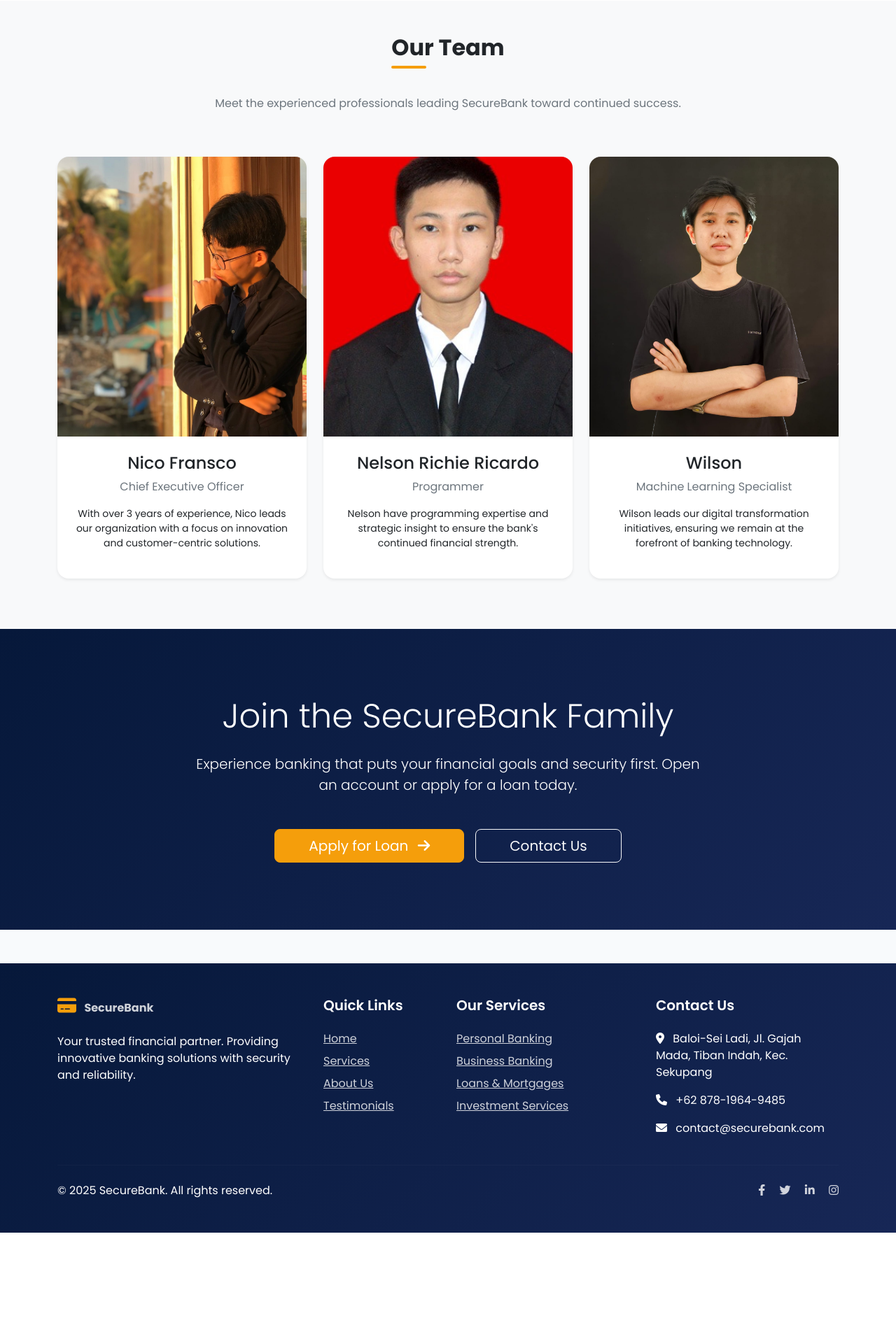
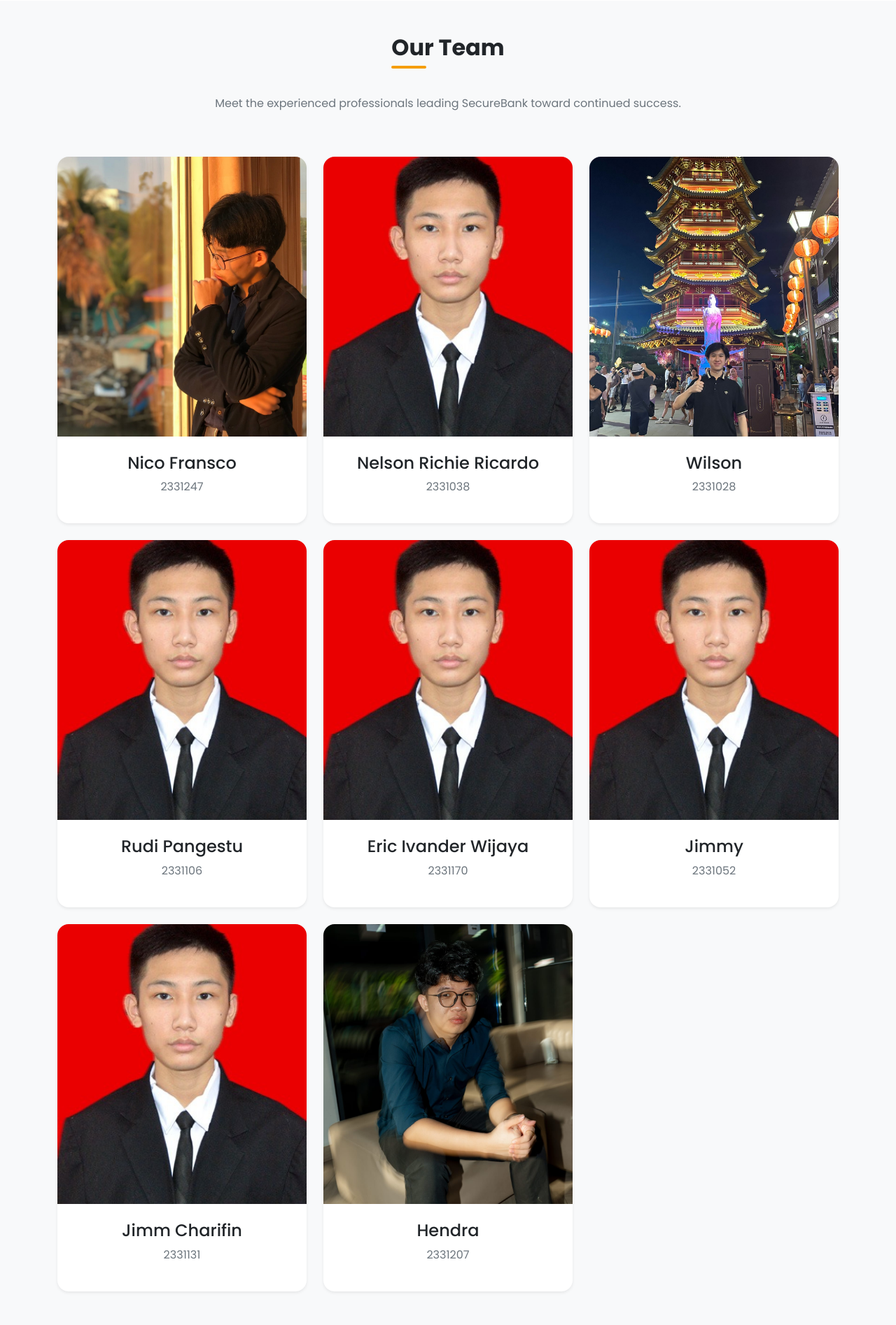
Before and after one commit to RudiPangestu/LoanAPP, a Django app: page /about/ in a window 1280 px wide. Shown: the part 2220-4114 px from the top of the page at 70% size. Before the commit the page ends 3982 px from the top, so only its background shows below. Run offline with Django 4.2, Linux system fonts and the light colour scheme; parts of the project's set-up code (start-up, migrations or seed data) failed here and were passed over.

Commit message:
perbaiki team

```diff
--- a/bank/templates/bank/about.html
+++ b/bank/templates/bank/about.html
@@ -122,8 +122,7 @@
                     <img src="{% static 'bank/NICO.jpeg' %}" class="card-img-top" alt="NICO" style="height: 400px; object-fit: cover;">
                     <div class="card-body text-center p-4">
                         <h4>Nico Fransco </h4>
-                        <p class="text-muted mb-3">Chief Executive Officer</p>
-                        <p class="small">With over 3 years of experience, Nico leads our organization with a focus on innovation and customer-centric solutions.</p>
+                        <p class="text-muted mb-3">2331247</p>
                     </div>
                 </div>
             </div>
@@ -133,22 +132,74 @@
                     <img src="{% static 'bank/NELSON.jpeg' %}" class="card-img-top" alt="Nelson" style="height: 400px; object-fit: cover;">
                     <div class="card-body text-center p-4">
                         <h4>Nelson Richie Ricardo</h4>
-                        <p class="text-muted mb-3">Programmer</p>
-                        <p class="small">Nelson have programming expertise and strategic insight to ensure the bank's continued financial strength.</p>
+                        <p class="text-muted mb-3">2331038 </p>
                     </div>
                 </div>
             </div>
 
             <div class="col-md-4 mb-4">
                 <div class="card border-0 shadow-sm">
-                    <img src="{% static 'bank/WILSON.jpeg' %}" class="card-img-top" alt="WILSON" style="height: 400px; object-fit: cover;">
+                    <img src="{% static 'bank/Wilson.jfif' %}" class="card-img-top" alt="WILSON" style="height: 400px; object-fit: cover;">
                     <div class="card-body text-center p-4">
                         <h4>Wilson</h4>
-                        <p class="text-muted mb-3">Machine Learning Specialist</p>
-                        <p class="small">Wilson leads our digital transformation initiatives, ensuring we remain at the forefront of banking technology.</p>
+                        <p class="text-muted mb-3">2331028 </p>
                     </div>
                 </div>
             </div>
+
+            <div class="col-md-4 mb-4">
+                <div class="card border-0 shadow-sm">
+                    <img src="{% static 'bank/NELSON.jpeg' %}" class="card-img-top" alt="Nelson" style="height: 400px; object-fit: cover;">
+                    <div class="card-body text-center p-4">
+                        <h4>Rudi Pangestu</h4>
+                        <p class="text-muted mb-3">2331106 </p>
+                        </div>
+                </div>
+            </div>
+
+
+            <div class="col-md-4 mb-4">
+                <div class="card border-0 shadow-sm">
+                    <img src="{% static 'bank/NELSON.jpeg' %}" class="card-img-top" alt="Nelson" style="height: 400px; object-fit: cover;">
+                    <div class="card-body text-center p-4">
+                        <h4>Eric Ivander Wijaya</h4>
+                        <p class="text-muted mb-3">2331170 </p>
+                    </div>
+                </div>
+            </div>
+
+
+            <div class="col-md-4 mb-4">
+                <div class="card border-0 shadow-sm">
+                    <img src="{% static 'bank/NELSON.jpeg' %}" class="card-img-top" alt="Nelson" style="height: 400px; object-fit: cover;">
+                    <div class="card-body text-center p-4">
+                        <h4>Jimmy</h4>
+                        <p class="text-muted mb-3">2331052</p>
+                    </div>
+                </div>
+            </div>
+
+            <div class="col-md-4 mb-4">
+                <div class="card border-0 shadow-sm">
+                    <img src="{% static 'bank/NELSON.jpeg' %}" class="card-img-top" alt="Nelson" style="height: 400px; object-fit: cover;">
+                    <div class="card-body text-center p-4">
+                        <h4>Jimm Charifin</h4>
+                        <p class="text-muted mb-3">2331131</p>
+                    </div>
+                </div>
+            </div>
+
+            <div class="col-md-4 mb-4">
+                <div class="card border-0 shadow-sm">
+                    <img src="{% static 'bank/Hendra.jfif' %}" class="card-img-top" alt="Nelson" style="height: 400px; object-fit: cover;">
+                    <div class="card-body text-center p-4">
+                        <h4>Hendra</h4>
+                        <p class="text-muted mb-3">2331207</p>
+                    </div>
+                </div>
+            </div>
+
+
         </div>
     </div>
 </section>
```
Also changed, not shown: bank/static/bank/Hendra.jfif (added), bank/static/bank/WILSON.jpeg (deleted), bank/static/bank/Wilson.jfif (added), db.sqlite3.
